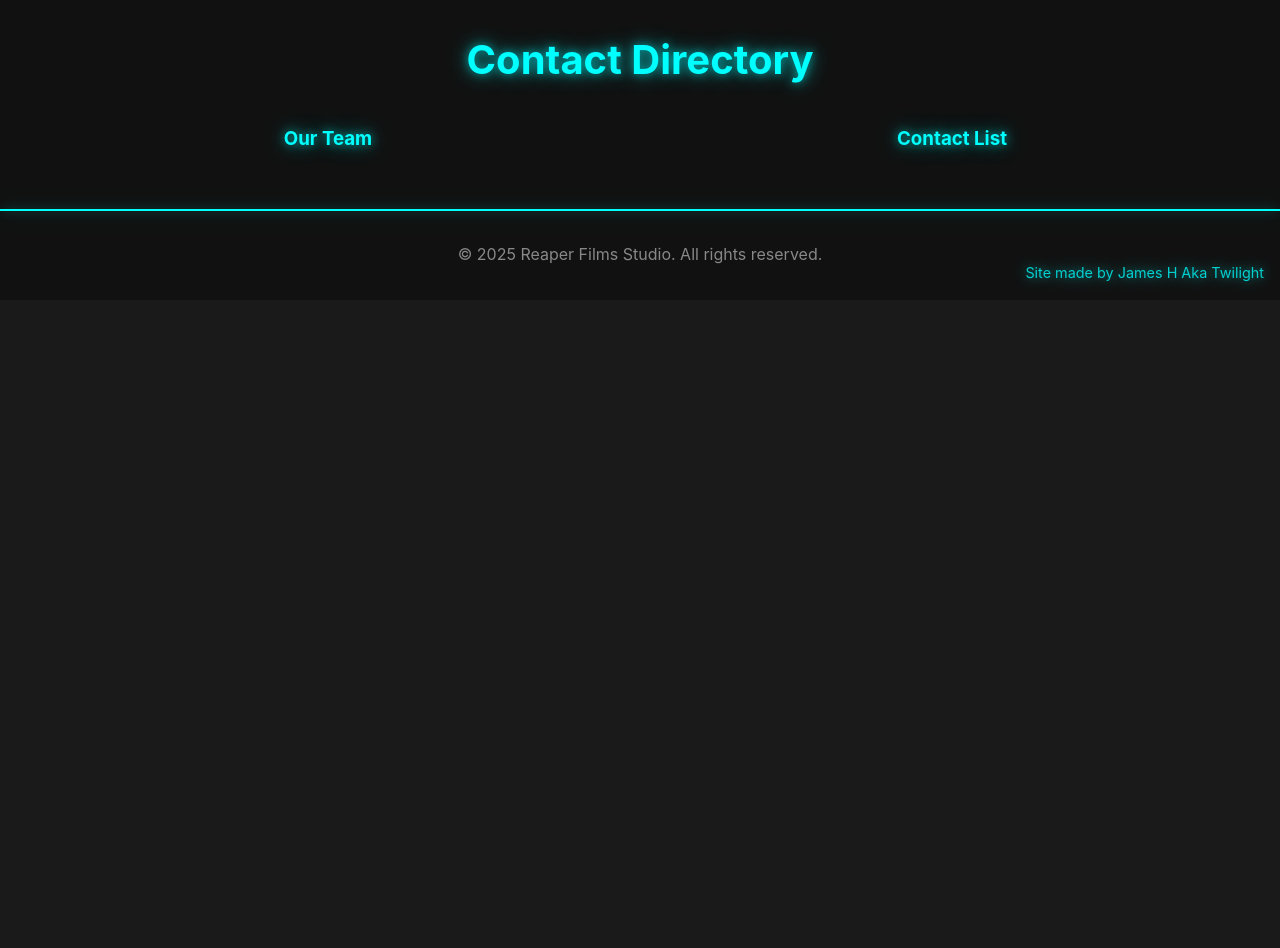
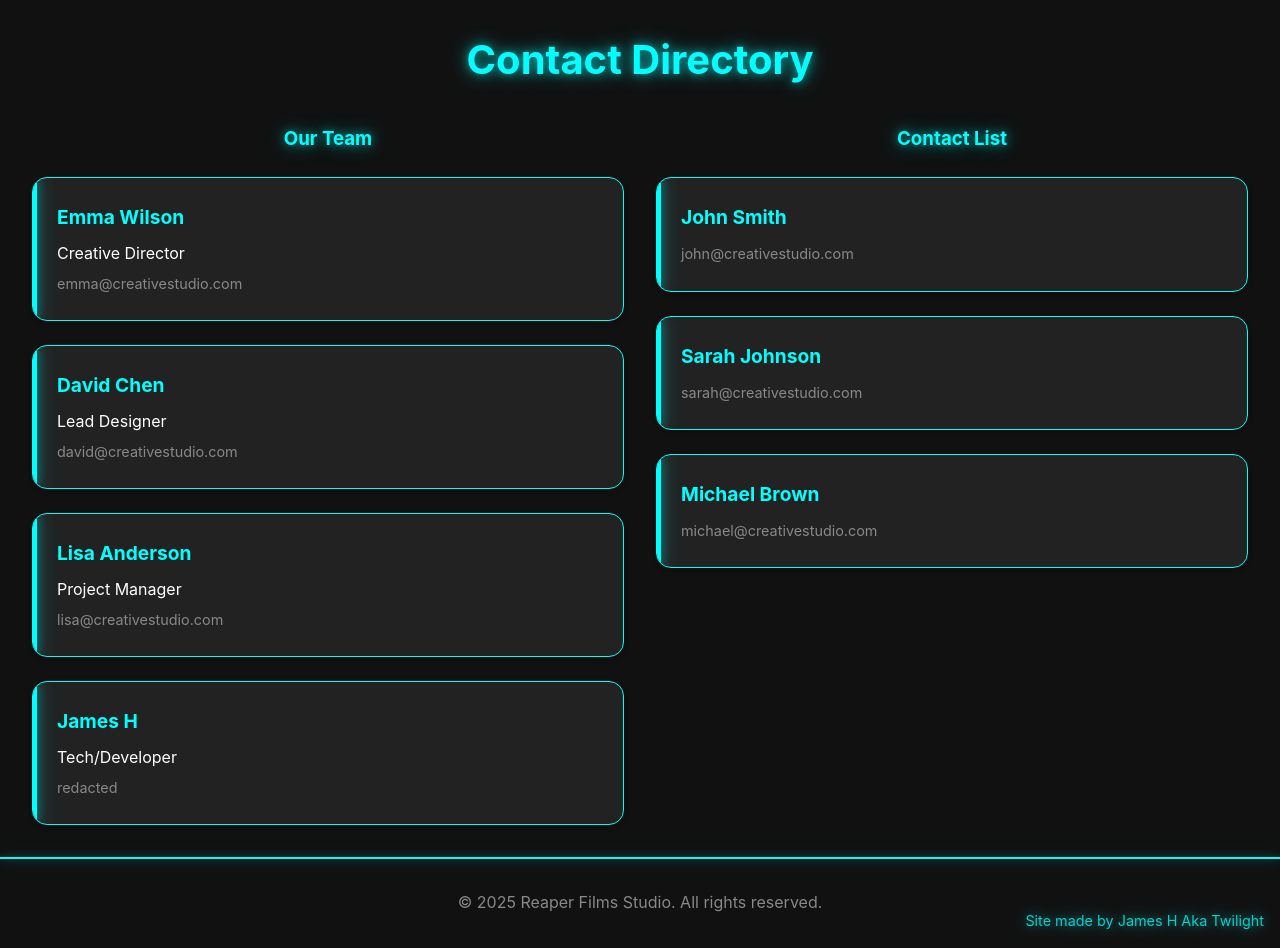
Before and after one commit to RealReaperStudios/reaperfilms, a website built with Vite: page index.html in a window 1280 px wide. Shown: the part 1745-2693 px from the top of the page. Before the commit the page ends 2045 px from the top, so only its background shows below. Built offline with nearby package versions, Linux system fonts and the light colour scheme; files whose address does not match are found by name.

Commit message:
Add files via upload
made slight changes to index.html and main.js to hopefully fix some issues

```diff
--- a/index.html
+++ b/index.html
@@ -4,7 +4,7 @@
     <meta charset="UTF-8" />
     <meta name="viewport" content="width=device-width, initial-scale=1.0" />
     <title>Reaper Films</title>
-    <link rel="stylesheet" href="style.css" />
+    <link rel="stylesheet" href="/style.css" />
 </head>
 <body>
     <nav class="navbar">
@@ -87,6 +87,6 @@
         <p class="creator-credit">Site made by James H Aka Twilight</p>
     </footer>
 
-    <script type="module" src="main.js"></script>
+    <script type="module" src="/main.js"></script>
 </body>
 </html>
--- a/main.js
+++ b/main.js
@@ -18,7 +18,7 @@
 // Load and display contacts and team members
 async function loadContactData() {
     try {
-        const response = await fetch('data\contacts.json');
+        const response = await fetch('/data/contacts.json');
         const data = await response.json();
 
         // Display team members
```
